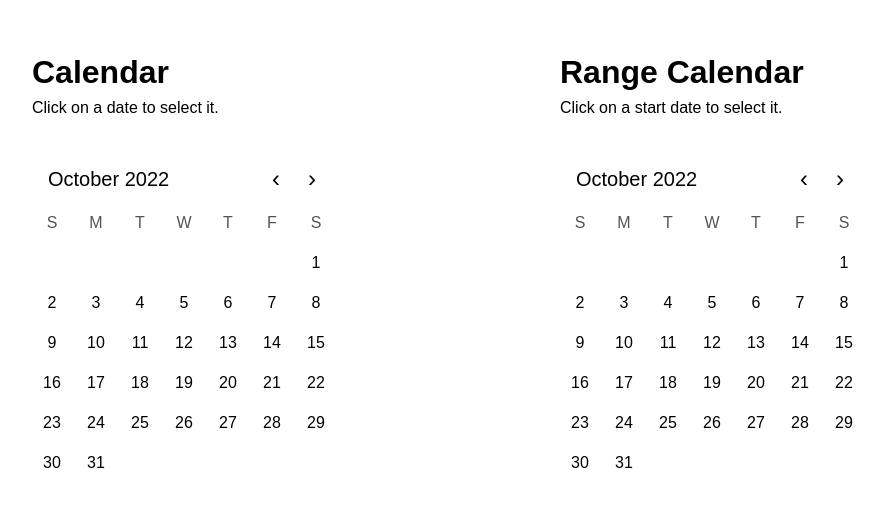
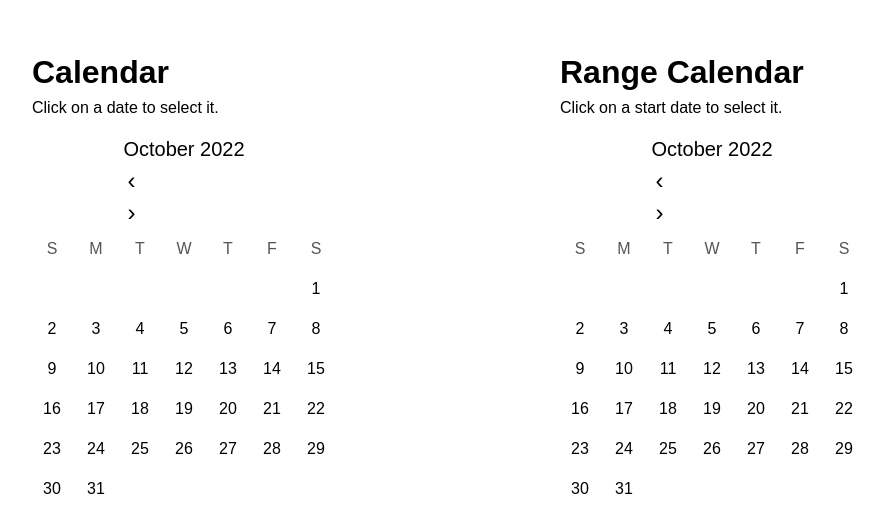
Before and after one commit to TheOmer77/calendar-thingy, a React (Vite) app: page / in a window 1280 px wide. Shown: the part 122-654 px from the top of the page, without its empty margins (192-1076 px from the left). Built offline with nearby package versions, Linux system fonts and the light colour scheme.

Commit message:
Remove duplicate styling from demo Calendar styles

```diff
--- a/demo/Calendar.module.css
+++ b/demo/Calendar.module.css
@@ -16,10 +16,6 @@
   --color-text-on-primary--disabled: rgba(255, 255, 255, 0.5);
 
   width: 19rem;
-  display: flex;
-  flex-direction: column;
-  justify-content: center;
-  align-items: center;
 }
 
 /* Buttons */
@@ -86,20 +82,8 @@
   color: var(--color-text-on-primary--disabled);
 }
 
-.header,
-.header > .arrow-switcher,
-.days-header,
-.week {
-  display: flex;
-  flex-direction: row;
-}
-
 /* Header - month/year switcher button, arrow buttons */
 .header {
-  width: 19rem;
-  justify-content: space-between;
-  align-items: center;
-  margin-bottom: 0.5rem;
   padding: 0 0.5rem;
   box-sizing: border-box;
 }
@@ -123,21 +107,14 @@
 .days-header {
   color: var(--color-text--secondary);
 }
-.days-header,
-.week {
-  width: 19rem;
-  justify-content: flex-start;
-}
 .days-header > .day-label,
 .week > .day {
   width: 2.25rem;
   height: 2.25rem;
-  position: relative;
   display: flex;
   justify-content: center;
   align-items: center;
   margin: 0.125rem;
-  position: relative;
 }
 .days-header > .day-label:not(:last-child),
 .week > .day:not(:last-child) {
@@ -179,23 +156,7 @@
   width: 100%;
 }
 
-/* Year picker */
-.calendar .year-picker {
-  /* Hide scrollbar on firefox */
-  scrollbar-width: none;
-}
-.calendar .year-picker::-webkit-scrollbar {
-  /* Hide scrollbar on Chrome, Safari */
-  display: none;
-}
-.calendar .year-picker .year-picker-row {
-  display: flex;
-  flex-direction: row;
-  align-items: center;
-  justify-content: space-evenly;
-}
 .calendar .year-picker .year-picker-row > .year-button {
-  flex: 1;
   height: 2.25rem;
   margin: 0 0.5rem;
 }
```
